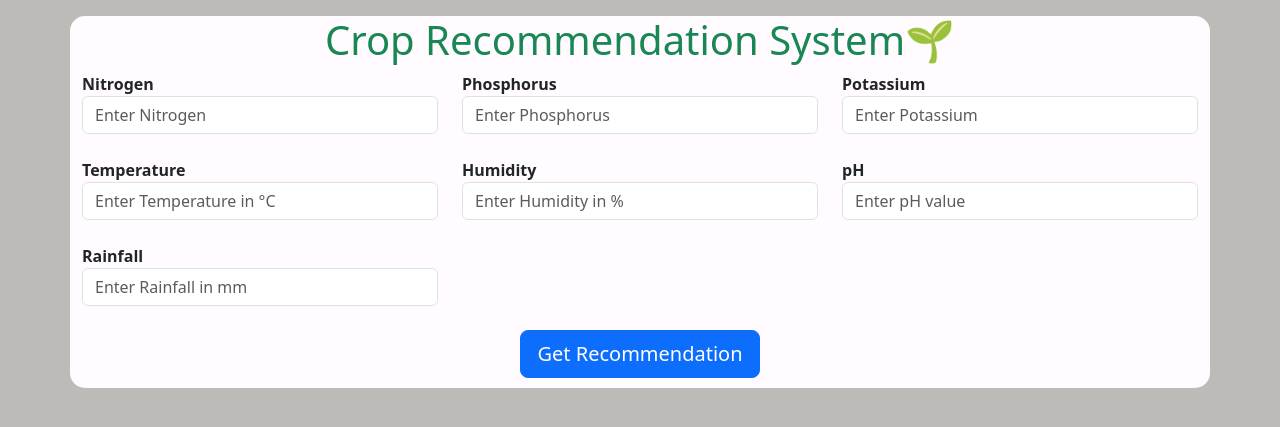
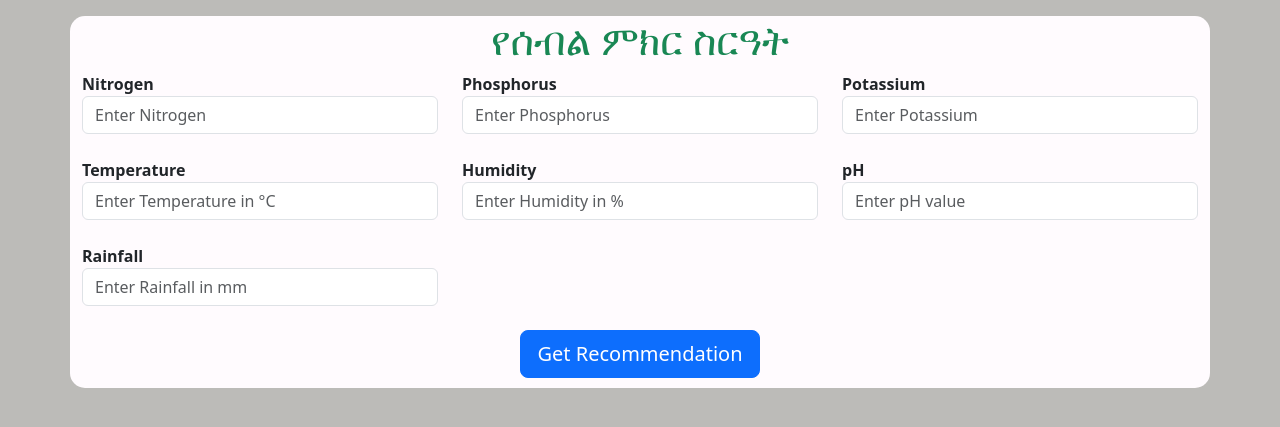
Before and after one commit to Habtamu210/crop_recommendation, a Flask app: page / in a window 1280 px wide. Shown: the part 56-483 px from the top of the page. Run offline with Flask 3, Linux system fonts and the light colour scheme; parts of the project's set-up code (start-up, migrations or seed data) failed here and were passed over.

Commit message:
Include language

```diff
--- a/templates/index.html
+++ b/templates/index.html
@@ -46,7 +46,7 @@
 
 <!--==========================================================================================-->
   <div class="container my-3 mt-3">
-      <h1 class="text-success">Crop Recommendation System<span class="text-success">🌱</span></h1>
+      <h1 class="text-success">የሰብል ምክር ስርዓት<span class="text-success"></span></h1>
 
 <!--      adding form-->
       <form action="/predict" method="POST">
```
